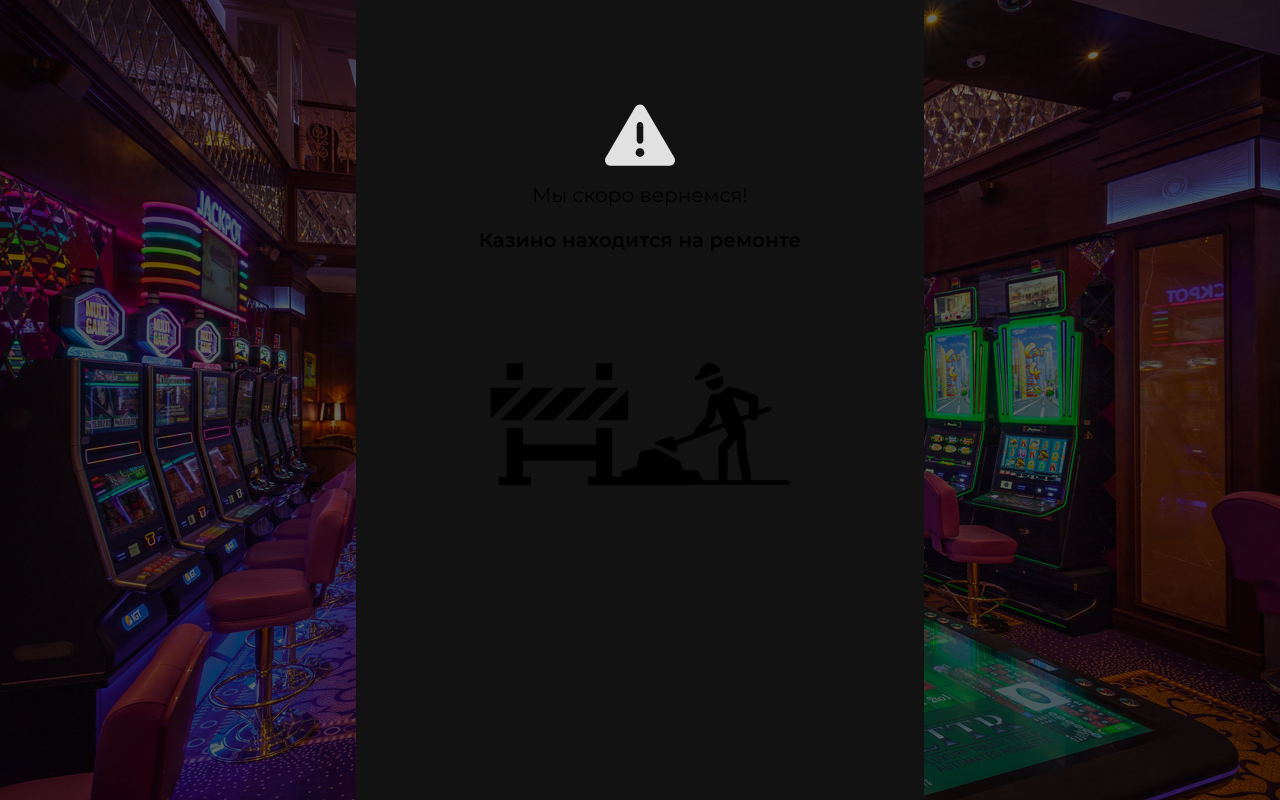
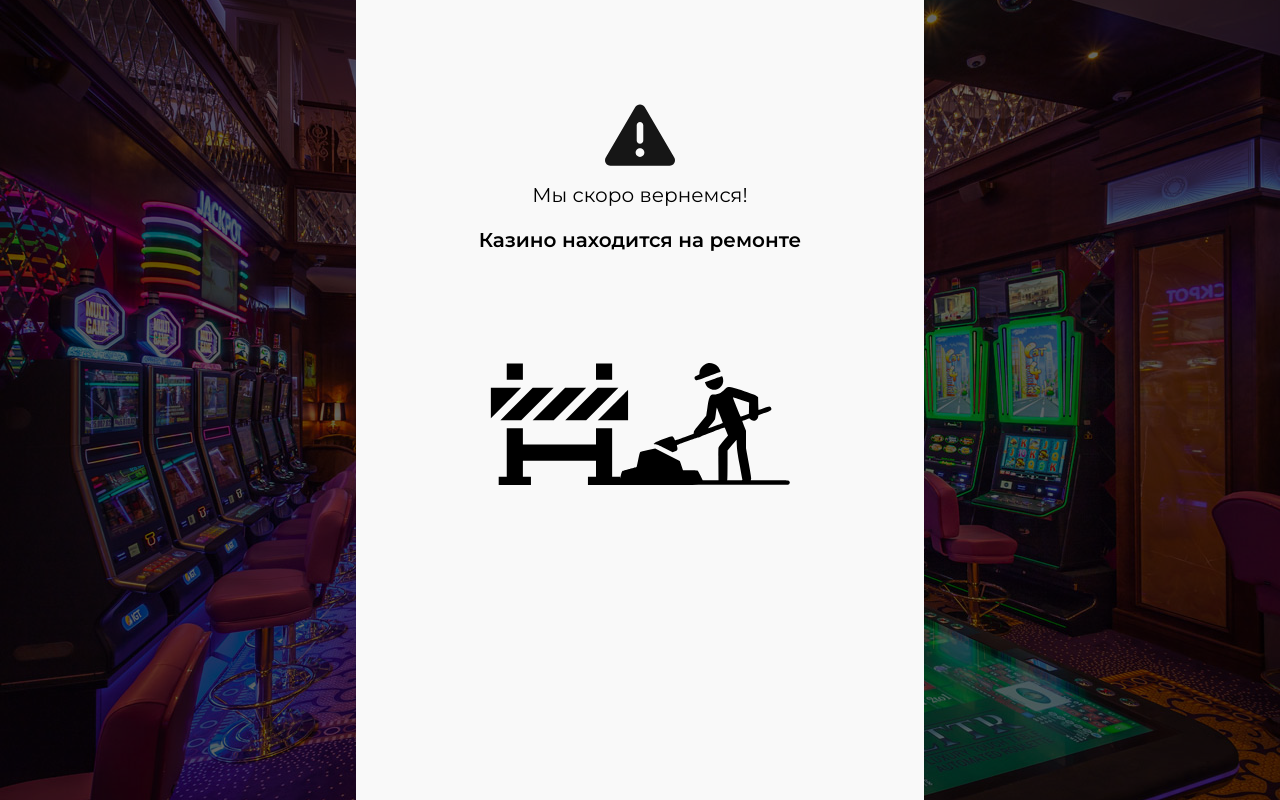
Before and after one commit to OdinMainDev/escasino, a React (Vite) app: page /error/unavailable in a window 1280 px wide. Built offline with nearby package versions, Linux system fonts and the light colour scheme; no server answers.

Commit message:
finished theme

```diff
--- a/src/app/assets/styles/_variables.scss
+++ b/src/app/assets/styles/_variables.scss
@@ -1,31 +1,3 @@
-
-:root {
-  --background: #161616;
-  --main-button-color: #161616;
-  --secondary-button-color: #F9F9F9;
-  --border-button-color: #F9F9F9;
-  --block-main: #1E1E1E;
-  --secondary: #E1E1E1;
-
-  --background: #F9F9F9;
-  --primary: #F9F9F9;
-  --secondary: #1C1C1C;
-  --Input-bg: #f2f2f2;
-  --Select-bg: #DCDCDC;
-  --Text-primary: #121212;
-  --Text-secondary: #474747;
-  --Divider-main: #2F2F2F;
-  --Action-active: #E1E1E1;
-  --Icon-primary: #E1E1E1;
-  --Tabs-main: #333333;
-  --block-main: rgba(0, 0, 0, 0.05);
-  --Aditional-error: #CF6679;
-  --Background-secondary: #F0F0F0;
-  --desktop-max-width: 568px;
-  --color-title-main: #000;
-  --color-tab-main: rgba(0, 0, 0, 0.60);
-}
-
 // DARK THEME
 :root {
   --primary: #121212;
@@ -59,6 +31,48 @@
 
   --tab-primary: #333333;
   --tab-secondary: #E1E1E1;
+  --tab-thrid: #E1E1E1;
+
 
   --desktop-max-width: 568px;
 }
+
+
+
+
+:root {
+  --primary: #F9F9F9;
+  --secondary: #161616;
+  --thrid: #F5F5F5;
+
+  --button-primary-color: #1E1E1E;
+  --button-secondary-color: #E2E2E2;
+
+  --block-primary: #E1E1E1;
+  --block-secondary: #cacaca;
+
+  --line-primary: #303030;
+
+  --label-primary: #898989;
+  --text-primary: #121212;
+  --text-secondary: #E2E2E2;
+
+  --error-primary: #CF6679;
+  --error-secondary: #a72929;
+  --success-primary: #8EC690;
+  --warning-primary: #F9B166;
+
+  --modal-primary: #F5F5F5;
+
+  --input-primary: #F9F9F9;
+  --input-border-color: #333333;
+  --input-placeholder: #898989;
+
+  --select-primary: #E8E8E8;
+
+  --tab-primary: #333333;
+  --tab-secondary: #E1E1E1;
+  --tab-thrid: #000;
+
+  --desktop-max-width: 568px;
+}
--- a/src/entities/BonusesItem/ui/BonusesItem.module.scss
+++ b/src/entities/BonusesItem/ui/BonusesItem.module.scss
@@ -2,7 +2,7 @@
   display: flex;
   flex-direction: column;
   padding: 16px;
-  background: #1E1E1E;
+  background: var(--block-primary);
   border-radius: 2px;
   position: relative;
 }
@@ -103,5 +103,5 @@
   text-decoration: underline;
   opacity: 0.7;
   cursor: pointer;
-  color: #FFF;
+  color: var(--text-primary);
 }
--- a/src/entities/Tabs/styles.module.scss
+++ b/src/entities/Tabs/styles.module.scss
@@ -4,15 +4,15 @@
     flex: 1;
     cursor: pointer;
     padding: 8px 0 15px 0;
-    color: var(--tab-secondary);
+    color: var(--tab-thrid);
     text-align: center;
     font-size: 14px;
     font-style: normal;
     font-weight: 500;
     line-height: 20px;
     letter-spacing: 0.28px;
-    border-bottom: 2px solid var(--tab-secondary);
-    opacity: 0.6;
+    border-bottom: 2px solid var(--tab-thrid);
+    opacity: 0.3;
     &.active {
       opacity: 1;
     }
--- a/src/shared/ui/Button/styles.module.scss
+++ b/src/shared/ui/Button/styles.module.scss
@@ -75,6 +75,12 @@
   border: 1px solid var(--button-primary-color);
   background-color: var(--button-primary-color);
   color: var(--button-secondary-color);
+  svg {
+    path {
+      fill: var(--button-primary-color);
+      stroke: var(--button-secondary-color);
+    }
+  }
   &:hover {
     background-color: transparent;
     color: var(--button-primary-color);
```
